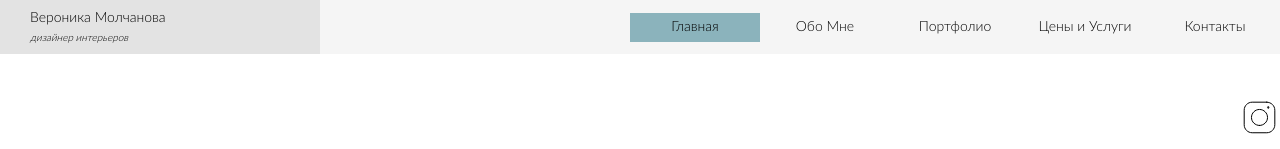
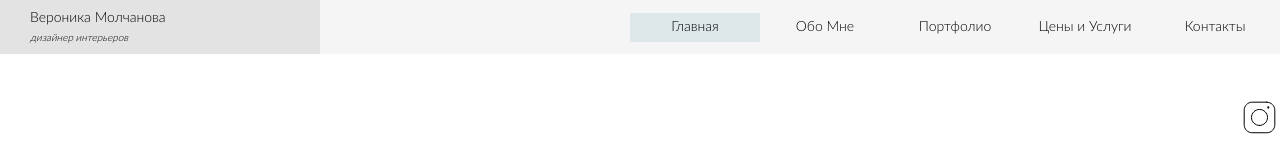
Before and after one commit to KachmaZ/vue-desport, a Vue app: page / in a window 1280 px wide. In both pictures the pointer is over the element 695 px from the left and 27 px from the top of the page. Shown: the top 149 px of the page. Built offline with nearby package versions, Linux system fonts and the light colour scheme.

Commit message:
Hovered link's correct color

```diff
--- a/src/components/Header.vue
+++ b/src/components/Header.vue
@@ -107,8 +107,10 @@ header {
 }
 
 .nav-link:hover {
-  background-color: #8bb3bc;
+  background-color: #8BB3BC36;
 }
+
+
 
 a {
   text-decoration: none;
```
